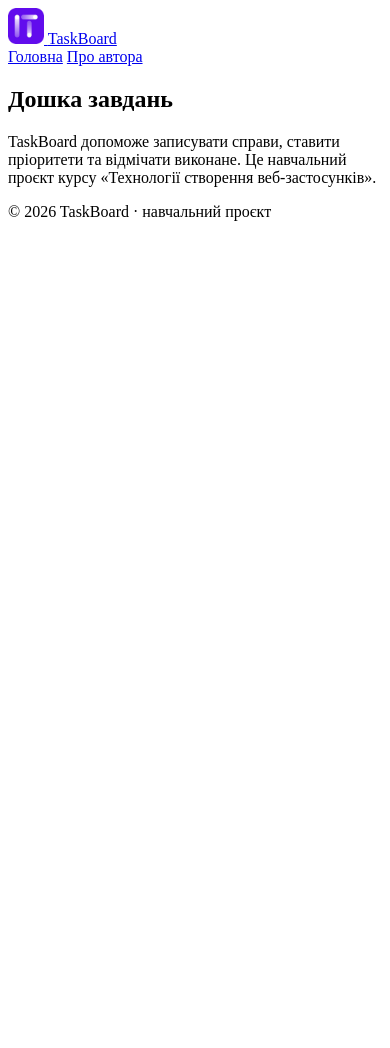
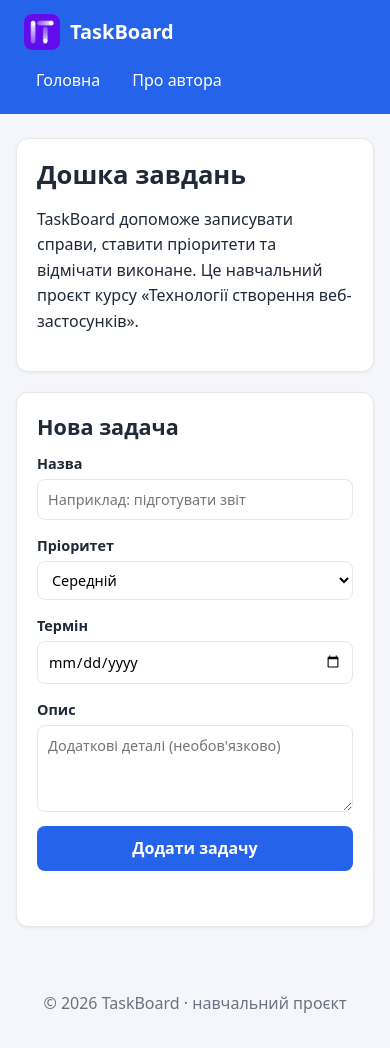
Before and after one commit to kotiashtvkn24-pixel/taskboard, a plain HTML site: page index.html in a window 390 px wide. Before the commit the page ends 844 px from the top, so only its background shows below. Drawn offline with Linux system fonts and the light colour scheme.

Commit message:
Додати форму задачі, Flexbox і адаптивні стилі

```diff
--- a/index.html
+++ b/index.html
@@ -4,6 +4,7 @@
   <meta charset="UTF-8">
   <meta name="viewport" content="width=device-width, initial-scale=1.0">
   <title>TaskBoard: дошка завдань</title>
+  <link rel="stylesheet" href="style.css">
 </head>
 <body>
 
@@ -28,6 +29,40 @@
         «Технології створення веб-застосунків».
       </p>
     </section>
+
+    <section class="card">
+      <h2>Нова задача</h2>
+      <form id="task-form" class="task-form">
+        <div class="form-row">
+          <label class="field grow">
+            <span>Назва</span>
+            <input type="text" id="title" name="title" placeholder="Наприклад: підготувати звіт" required maxlength="80">
+          </label>
+
+          <label class="field">
+            <span>Пріоритет</span>
+            <select id="priority" name="priority">
+              <option value="low">Низький</option>
+              <option value="medium" selected>Середній</option>
+              <option value="high">Високий</option>
+            </select>
+          </label>
+
+          <label class="field">
+            <span>Термін</span>
+            <input type="date" id="deadline" name="deadline">
+          </label>
+        </div>
+
+        <label class="field">
+          <span>Опис</span>
+          <textarea id="description" name="description" rows="3" placeholder="Додаткові деталі (необов'язково)"></textarea>
+        </label>
+
+        <button type="submit" class="btn">Додати задачу</button>
+        <p id="form-message" class="form-message" role="alert"></p>
+      </form>
+    </section>
   </main>
 
   <footer class="site-footer">
--- /dev/null
+++ b/style.css
@@ -0,0 +1,205 @@
+:root {
+  --bg: #f4f6fb;
+  --card: #ffffff;
+  --text: #1f2937;
+  --muted: #6b7280;
+  --primary: #2563eb;
+  --primary-dark: #1d4ed8;
+  --border: #e5e7eb;
+  --success: #16a34a;
+  --danger: #dc2626;
+  --warning: #d97706;
+  --radius: 12px;
+}
+
+* {
+  box-sizing: border-box;
+}
+
+body {
+  margin: 0;
+  font-family: system-ui, "Segoe UI", Roboto, Arial, sans-serif;
+  line-height: 1.6;
+  color: var(--text);
+  background: var(--bg);
+}
+
+h1, h2 {
+  line-height: 1.25;
+  margin: 0 0 12px;
+}
+
+h1 { font-size: 2rem; }
+h2 { font-size: 1.35rem; }
+
+a { color: var(--primary); }
+a:hover { color: var(--primary-dark); }
+
+img { max-width: 100%; height: auto; }
+
+.site-header {
+  background: var(--primary);
+  color: #fff;
+  padding: 14px 24px;
+}
+
+.brand {
+  color: #fff;
+  font-weight: 700;
+  font-size: 1.25rem;
+  text-decoration: none;
+}
+
+.nav a {
+  color: #fff;
+  text-decoration: none;
+  padding: 6px 12px;
+  border-radius: 8px;
+}
+
+.nav a:hover {
+  background: rgba(255, 255, 255, 0.2);
+}
+
+.container {
+  max-width: 900px;
+  margin: 24px auto;
+  padding: 0 16px;
+}
+
+.card,
+.intro {
+  background: var(--card);
+  border: 1px solid var(--border);
+  border-radius: var(--radius);
+  padding: 20px;
+  margin-bottom: 20px;
+  box-shadow: 0 1px 3px rgba(0, 0, 0, 0.06);
+}
+
+.site-footer {
+  text-align: center;
+  color: var(--muted);
+  padding: 24px 16px;
+}
+
+table {
+  border-collapse: collapse;
+  width: 100%;
+}
+
+th, td {
+  border: 1px solid var(--border);
+  padding: 8px 12px;
+  text-align: left;
+}
+
+th { background: #eef2ff; }
+
+figure { margin: 0 0 16px; }
+figcaption { color: var(--muted); font-size: 0.9rem; }
+
+/* ===== W-10: Flexbox ===== */
+
+.site-header {
+  display: flex;
+  flex-wrap: wrap;
+  align-items: center;
+  justify-content: space-between;
+  gap: 12px;
+}
+
+.brand {
+  display: flex;
+  align-items: center;
+  gap: 10px;
+}
+
+.nav {
+  display: flex;
+  gap: 8px;
+}
+
+.profile {
+  display: flex;
+  gap: 24px;
+  align-items: flex-start;
+}
+
+.profile figure { flex: 0 0 160px; }
+.profile-text { flex: 1; }
+
+/* ===== W-10: Форма ===== */
+
+.task-form {
+  display: flex;
+  flex-direction: column;
+  gap: 14px;
+}
+
+.form-row {
+  display: flex;
+  flex-wrap: wrap;
+  gap: 14px;
+}
+
+.field {
+  display: flex;
+  flex-direction: column;
+  gap: 4px;
+  font-weight: 600;
+  font-size: 0.9rem;
+}
+
+.field.grow { flex: 1 1 260px; }
+
+input[type="text"],
+input[type="date"],
+select,
+textarea {
+  font: inherit;
+  font-weight: 400;
+  padding: 8px 10px;
+  border: 1px solid var(--border);
+  border-radius: 8px;
+  background: #fff;
+}
+
+input:focus,
+select:focus,
+textarea:focus {
+  outline: 2px solid var(--primary);
+  outline-offset: 1px;
+}
+
+.btn {
+  align-self: flex-start;
+  font: inherit;
+  font-weight: 600;
+  color: #fff;
+  background: var(--primary);
+  border: 0;
+  border-radius: 8px;
+  padding: 10px 18px;
+  cursor: pointer;
+}
+
+.btn:hover { background: var(--primary-dark); }
+
+.form-message {
+  margin: 0;
+  min-height: 1.4em;
+  color: var(--danger);
+  font-size: 0.9rem;
+}
+
+/* ===== W-10: Адаптивність (має бути в кінці файлу) ===== */
+
+@media (max-width: 600px) {
+  .site-header { flex-direction: column; align-items: flex-start; }
+  .profile { flex-direction: column; }
+  .form-row { flex-direction: column; }
+  .field.grow { flex: 0 0 auto; }
+  .btn { align-self: stretch; }
+  h1 { font-size: 1.6rem; }
+}
```
Also changed, not shown: about.html (+1 -1 lines).
